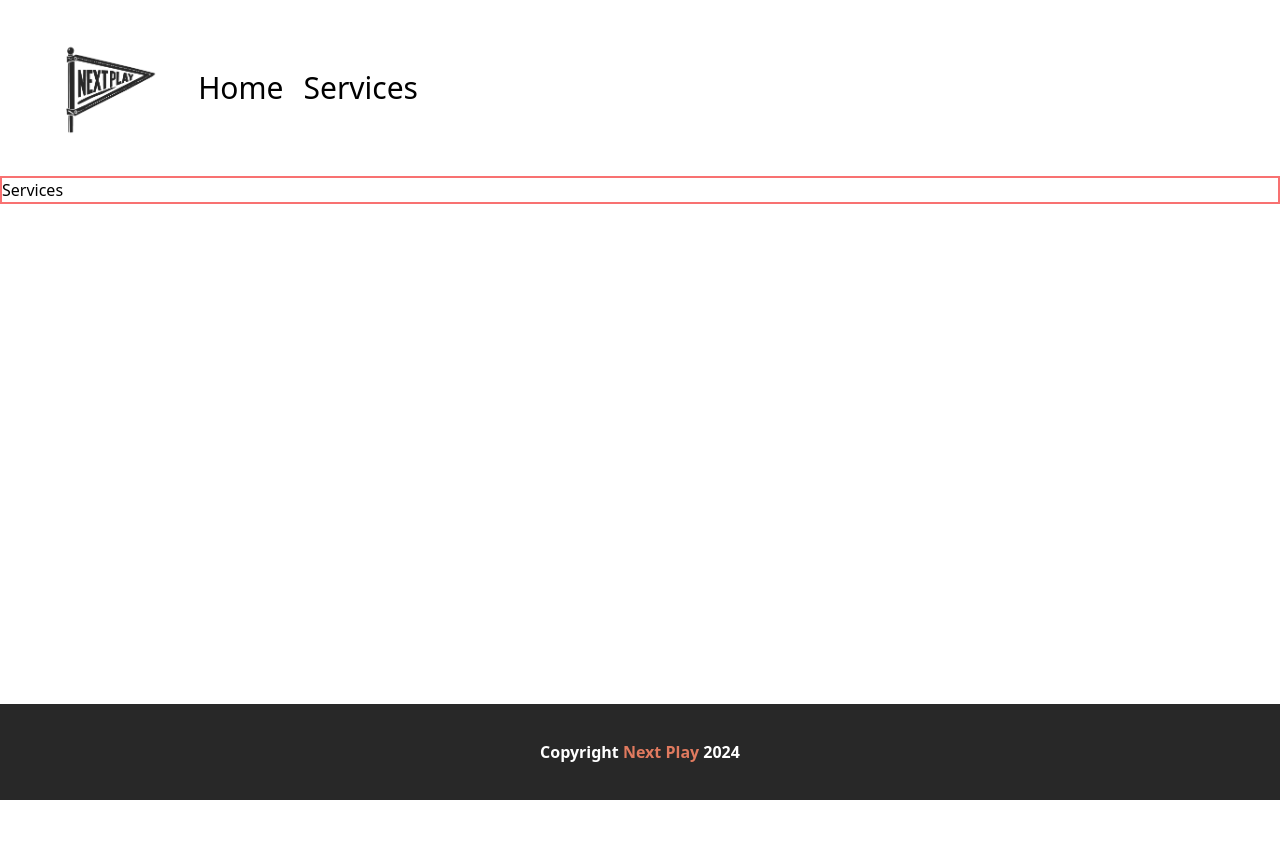
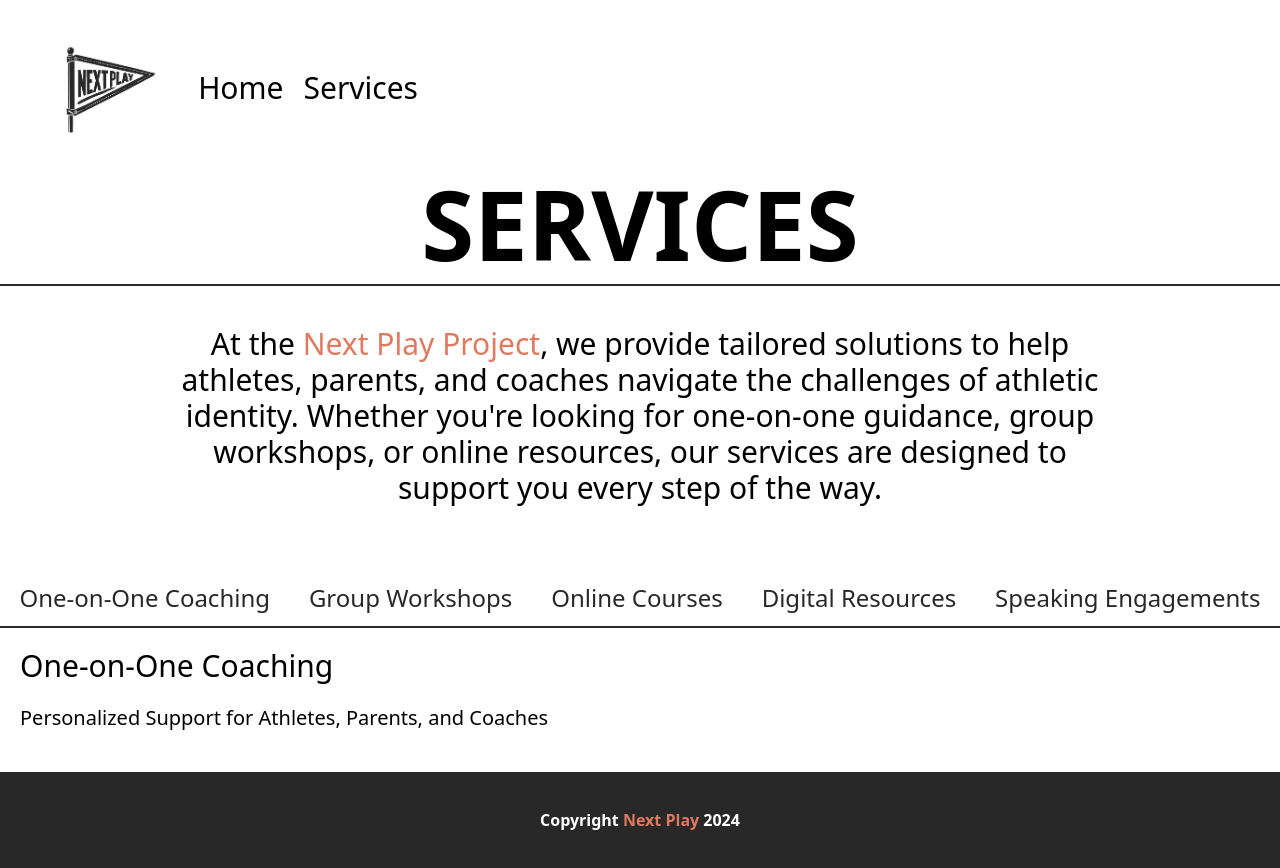
Before and after one commit to drethedevjs/next-play, a Vue app: page /services in a window 1280 px wide. Before the commit the page ends 800 px from the top, so only its background shows below. Built offline with nearby package versions, Linux system fonts and the light colour scheme.

Commit message:
Added content and functionality to the service page.

```diff
--- /dev/null
+++ b/src/components/Service.vue
@@ -0,0 +1,3 @@
+<template>
+  <slot name="heading"></slot>
+</template>
--- /dev/null
+++ b/src/data/services.ts
@@ -0,0 +1,91 @@
+import IService from "../interfaces/IService";
+
+const services: IService[] = [
+  {
+    id: 1,  // Unique numeric ID for this service
+    name: "One-on-One Coaching",
+    tagLine: "Personalized Support for Athletes, Parents, and Coaches",
+    offerings: [
+      "Explore your unique athletic identity and challenges",
+      "Develop a balanced approach to sports and life.",
+      "Identify transferable skills for life beyond athletics.",
+      "Receive actionable strategies tailored to your goals."
+    ],
+    highlights: [
+      "Athletes feeling stuck or uncertain about their future.",
+      "Parents seeking to support their child's development.",
+      "Coaches wanting to foster holistic growth in their players."
+    ],
+    duration: ["60-minute sessions"],
+    formats: [],
+    callToActionText: "Book a Free Discovery Call"
+  },
+  {
+    id: 2,  // Unique numeric ID for this service
+    name: "Group Workshops",
+    tagLine: "Interactive Learning for Teams and Organizations",
+    offerings: [
+      "Build resilience and teamwork among athletes.",
+      "Understand the signs and impact of identity foreclosure.",
+      "Learn strategies for balancing purpose and performance."
+    ],
+    highlights: [
+      "Life After Sports: Finding Your Next Chapter",
+      "Holistic Development for Young Athletes",
+      "Coaching Beyond the Game: Supporting Your Team's Growth"
+    ],
+    duration: ["90 minutes", "Full-day options available"],
+    formats: ["In-person workshops", "Virtual workshops"],
+    callToActionText: "Inquire About Workshops"
+  },
+  {
+    id: 3,  // Unique numeric ID for this service
+    name: "Online Courses",
+    tagLine: "Flexible Learning at Your Pace",
+    offerings: [
+      "Access our exclusive library of online courses.",
+      "Learn practical strategies to build a fulfilling athletic identity.",
+      "Complete guided exercises and workbooks for lasting impact."
+    ],
+    highlights: [
+      "Athletic Identity: Understanding Who You Are Beyond Sports’",
+      "Transferable Skills Decoder: Building Your Next Career’"
+    ],
+    duration: [],
+    formats: ["Video lessons", "Downloadable materials", "Quizzes"],
+    callToActionText: "Explore Courses"
+  },
+  {
+    id: 4,  // Unique numeric ID for this service
+    name: "Digital Resources",
+    tagLine: "Practical Tools for Growth",
+    offerings: [
+      "Workbooks, eBooks, and guides to complement your journey.",
+      "Designed for athletes, parents, and coaches alike.",
+      "Topics include identity development, goal-setting, and resilience."
+    ],
+    highlights: [],
+    duration: [],
+    formats: ["Workbooks", "eBooks", "Guides"],
+    callToActionText: "Browse Resources"
+  },
+  {
+    id: 5,  // Unique numeric ID for this service
+    name: "Speaking Engagements",
+    tagLine: "Inspiring Talks to Educate and Motivate",
+    offerings: [
+      "Book me for keynote speeches, panels, or events.",
+      "Topics include athletic identity, transitions, and holistic development."
+    ],
+    highlights: [
+      "For: Schools, sports organizations, conferences, and parent groups."
+    ],
+    duration: ["30-90 minutes"],
+    formats: ["In-person", "Virtual"],
+    callToActionText: "Request a Speaking Engagement"
+  }
+];
+
+
+
+export default services;
--- a/src/views/Services.vue
+++ b/src/views/Services.vue
@@ -1,16 +1,100 @@
+<script lang="ts">
+import { Ref, ref } from 'vue';
+import Service from '../components/Service.vue';
+import serviceData from '../data/services';
+import IService from '../interfaces/IService';
+
+export default {
+  components: {
+    Service
+  },
+  setup() {
+    const services = ref<IService[]>(serviceData);
+    const defaultService = {
+      id: 1,  // Unique numeric ID for this service
+      name: "One-on-One Coaching",
+      tagLine: "Personalized Support for Athletes, Parents, and Coaches",
+      offerings: [
+        "Explore your unique athletic identity and challenges",
+        "Develop a balanced approach to sports and life.",
+        "Identify transferable skills for life beyond athletics.",
+        "Receive actionable strategies tailored to your goals."
+      ],
+      highlights: [
+        "Athletes feeling stuck or uncertain about their future.",
+        "Parents seeking to support their child's development.",
+        "Coaches wanting to foster holistic growth in their players."
+      ],
+      duration: ["60-minute sessions"],
+      formats: [],
+      callToActionText: "Book a Free Discovery Call"
+    }
+
+    let selectedService: Ref<IService> = ref(services.value.find(s => s.id === 1) || defaultService);
+
+    const selectService = (serviceId: number) => {
+      let element = services.value.find(s => s.id === serviceId);
+      if (element)
+        selectedService.value = element;
+      else
+        selectedService.value = services.value[0];
+    }
+
+    return {
+      selectService,
+      selectedService,
+      services
+    }
+  },
+}
+</script>
 <template>
   <div class="page-container">
     <h1>Services</h1>
-
+    <p>
+      At the <span class="text-secondary">Next Play Project</span>, we provide tailored solutions to help athletes,
+      parents, and coaches navigate the challenges of athletic identity. Whether
+      you're looking for one-on-one guidance, group workshops, or online resources,
+      our services are designed to support you every step of the way.
+    </p>
+    <div class="btn-group">
+        <button class="service-btn" v-for="service in services" @click="() => selectService(service.id)">{{ service.name }}</button>
+    </div>
+    <Service>
+      <template #heading>
+        <h2>{{ selectedService.name }}</h2>
+        <h3>{{ selectedService.tagLine }}</h3>
+      </template>
+    </Service>
   </div>
 </template>
 
 <style scoped>
 h1 {
+  @apply text-center sm:text-8xl text-3xl font-bold uppercase border-b-2 border-b-dark pb-3 mb-10;
+}
 
+h2 {
+  @apply p-5 text-3xl
+}
+
+h3 {
+  @apply pl-5 pb-10 text-xl
+}
+
+p {
+  @apply w-3/4 mx-auto text-center sm:text-3xl text-xl;
 }
 
 .page-container {
-  @apply border-2 border-red-400 container mx-auto;
+  @apply container mx-auto;
+}
+
+.service-btn {
+  @apply py-3 hover:bg-dark text-dark hover:text-white transition-colors grow text-2xl border-b-2 border-b-dark;
+}
+
+.btn-group {
+  @apply sm:mt-16 mt-10 xl:flex-row flex flex-col;
 }
 </style>
```
